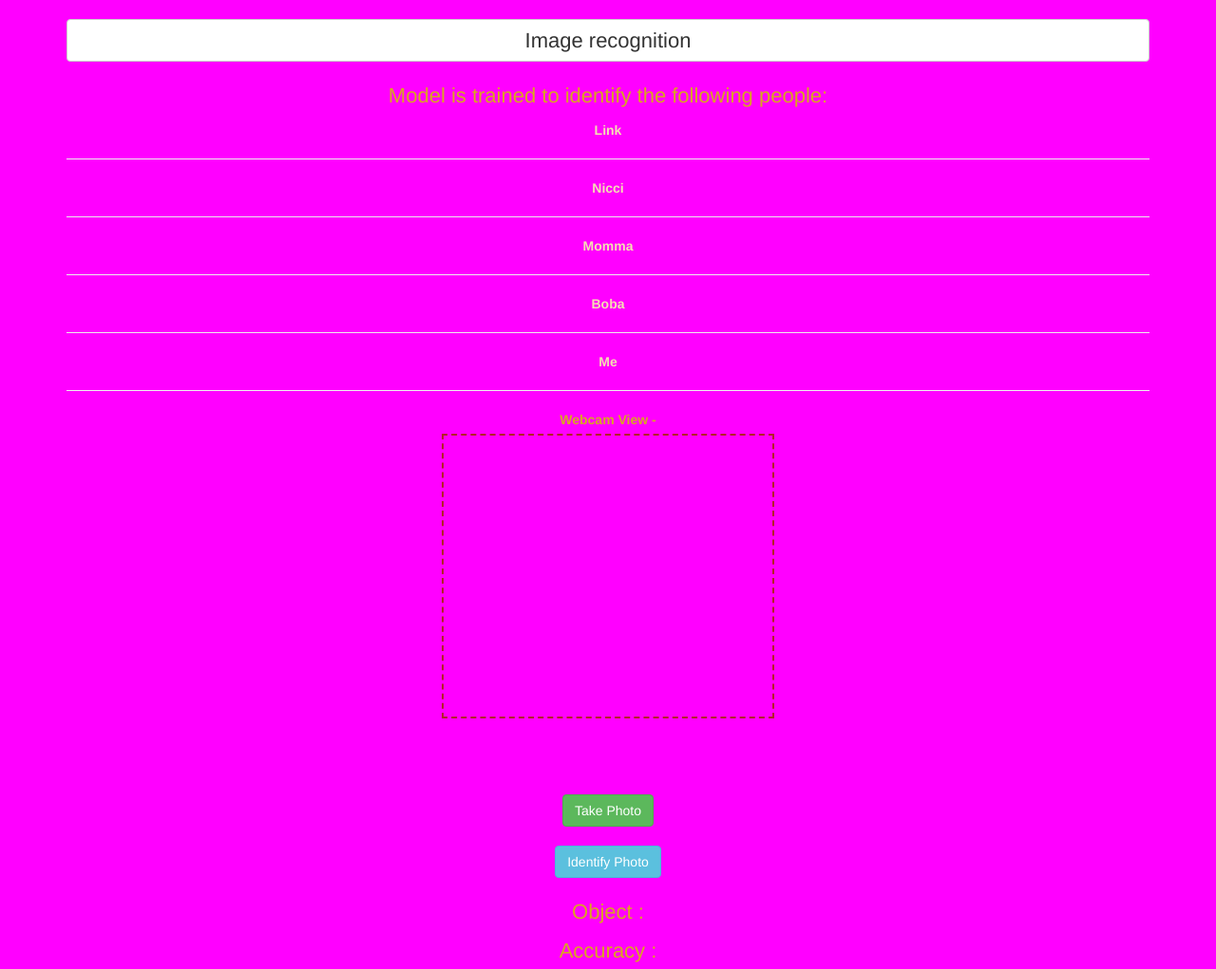
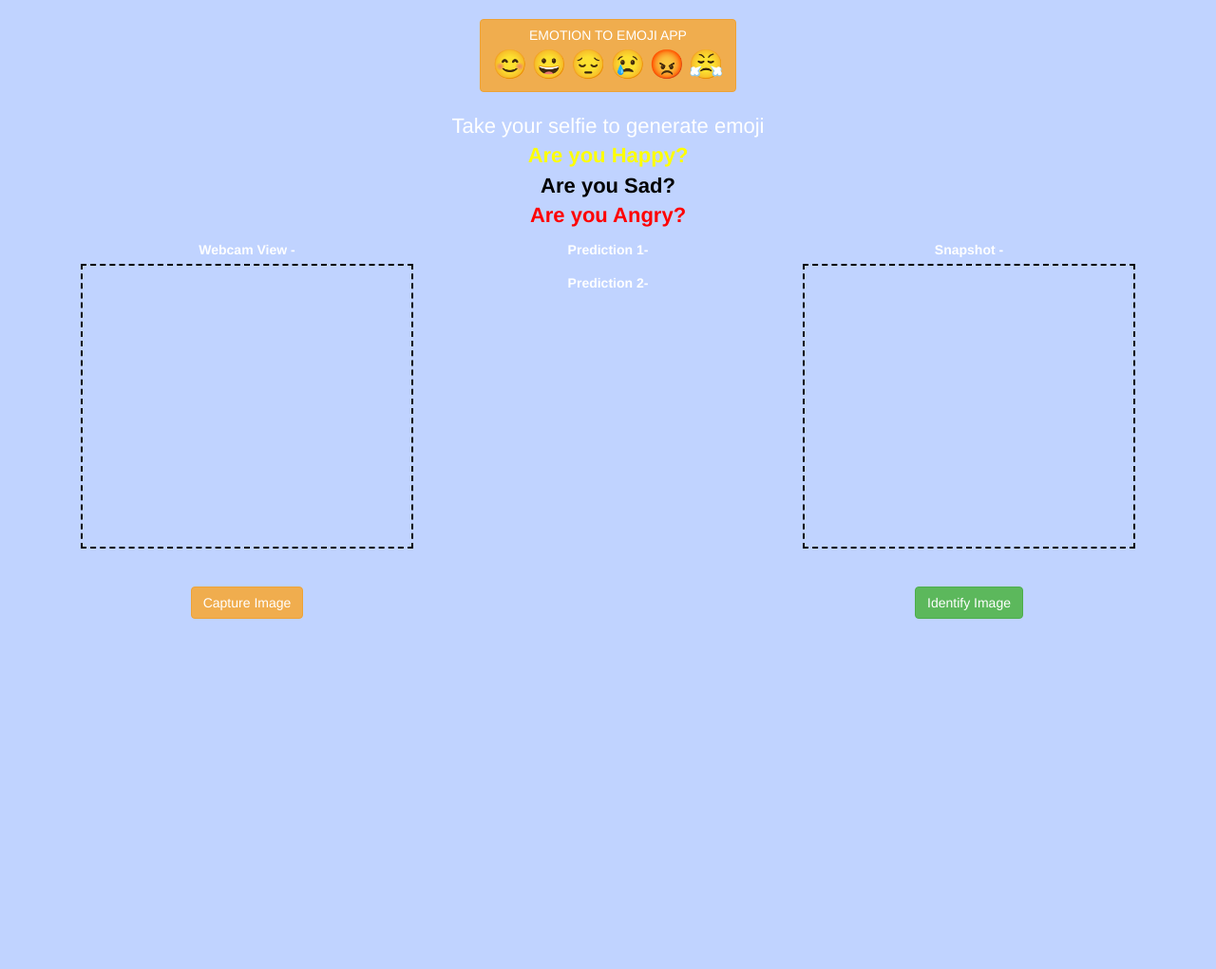
Before and after one commit to BaconRibsSpicyFoodPork/rtfdf, a plain HTML site: page index.html in a window 1280 px wide. Shown: the whole page at 95% size. After the commit the page ends 800 px from the top, so only its background shows below. Drawn offline with nearby package versions, Linux system fonts and the light colour scheme; a script that the page names is missing.

Commit message:
Add files via upload

```diff
--- a/index.html
+++ b/index.html
@@ -1,56 +1,70 @@
-<html><head>
-    <title>Image recognition</title>
+
+<html>
+  <head>
+    <title>Emotion To Emoji</title>
     <meta name="viewport" content="width=device-width, initial-scale=1.0">
     <link rel="stylesheet" href="https://maxcdn.bootstrapcdn.com/bootstrap/3.4.0/css/bootstrap.min.css">
     <script src="https://ajax.googleapis.com/ajax/libs/jquery/3.4.1/jquery.min.js"></script>
     <script src="https://maxcdn.bootstrapcdn.com/bootstrap/3.4.0/js/bootstrap.min.js"></script>
-    <script src="https://unpkg.com/ml5@0.4.3/dist/ml5.min.js"></script><style type="text/css" data-glamor=""></style>
+
+    <script src="https://unpkg.com/ml5@0.4.3/dist/ml5.min.js"></script>
     <script src="https://cdnjs.cloudflare.com/ajax/libs/webcamjs/1.0.26/webcam.js"></script>
 
-   <link rel="stylesheet" href="style.css">
-
+    <link rel="stylesheet" type="text/css" href="style.css">
   </head>
 
   <body>
   <div class="container">
 
     <center>
-<h1 class="btn btn-default heading">Image recognition</h1>
+      <h3 class="btn btn-warning heading">EMOTION TO EMOJI APP<br>
+      <span>&#128522;</span>
+      <span>&#128512;</span>
+      <span>&#128532;</span>
+      <span>&#128546;</span>
+      <span>&#128545;</span>
+      <span>&#128548;</span>
+      </h3>
       <br><br>
-      <p style="font-size: 22px;">Model is trained to identify the following people: </p>
 
-      <b class="name_of_person">
-      Link
-        <hr>
-      Nicci
-        <hr>
-      Momma
-        <hr>
-      Boba
-        <hr>
-      Me
-        <hr>
-      </b>
+      <p style="font-size: 22px;">Take your selfie to generate emoji
+      	<br>
+        <b style="color: yellow">Are you Happy?</b>
+        <br>
+        <b style="color: black">Are you Sad?</b>
+        <br>
+        <b style="color: red">Are you Angry?</b>
+        <br>
+      </p>
 
+      <div class="col-md-4 col-sm-12 col-xs-12">
+        <label>Webcam View - </label>
+        <div id="camera"></div>
+        <br><br>
+        <button class="btn btn-warning" onclick="take_snapshot()">Capture Image</button>
+      </div>
 
+      <div class="col-md-4 col-sm-12 col-xs-12">
+        <label>Prediction 1- </label>
+        <p id="result_emotion_name" class="emotion_name"></p>
+        <p id="update_emoji" class="emoji"></p>
+        <label>Prediction 2- </label>
+        <p id="result_emotion_name1" class="emotion_name"></p>
+        <p id="update_emoji1" class="emoji"></p>
+      </div>
 
-      <label>Webcam View - </label>
-      <div id="camera" style="width: 350px; height: 300px;"><div></div><video autoplay="autoplay" playsinline="playsinline" style="width: 350px; height: 300px;"></video></div>
-      <br><br>
-      <div id="result"></div>
-      <br><br>
-      <button class="btn-success btn" onclick="takeSnapshot()">Take Photo</button>
-      <br><br>
-      <button class="btn-info btn" onclick="check()">Identify Photo</button>
-      <br><br>
-      <p style="font-size: 22px;">Object :  <span id="result_name"></span></p>
-      <p style="font-size: 22px;">Accuracy :  <span id="result_accuracy"></span></p>
+      <div class="col-md-4 col-sm-12 col-xs-12">
+	      <label>Snapshot - </label>
+        <div id="result"></div>
+        <br><br>
+        <button class="btn btn-success" onclick="check()">Identify Image</button>
+      </div>
+
     </center>
 
   </div>
+
 <script src="main.js"></script>
 
-
-
-
- </body></html>
+  </body>
+</html>
--- a/main.js
+++ b/main.js
@@ -1,37 +1 @@
-Webcam.set({
-    width:350,
-    height:300,
-    image_format:'png',
-    png_quality:90
-});
-
-camera=document.getElementById("camera");
-
-Webcam.attach(camera);
-
-function takeSnapshot(){
-    Webcam.snap(function (data_uri) {
-        document.getElementById("result").innerHTML='<img id="captured_image" src="' + data_uri + '">';
-    })
-}
-
-console.log("ml5 version",ml5.version )
-classifier=ml5.imageClassifier('https://teachablemachine.withgoogle.com/models/zEbce9wWo/model.json',modelLoaded);
-function modelLoaded(){
-console.log("modelLoaded")
-}
-
-function check(){
-img=document.getElementById("captured_image")
-classifier.classify(img, gotresult)
-}
-
-function gotresult(error, results){
-if (error) {
-    console.error(error);
-} else {
-    console.log(results);
-    document.getElementById("result_name").innerHTML=results[0].label;
-    document.getElementById("result_accuracy").innerHTML=results[0].confidence.toFixed(3);
-}
-}
+//https://teachablemachine.withgoogle.com/models/_N0QHfXpF/
--- a/style.css
+++ b/style.css
@@ -1,19 +1,27 @@
-body{
-    background-color:fuchsia;
-    color: goldenrod;
+body
+{
+  color: white;
+  background: #c0d3ff;
 }
-
-.heading{
-    width:100%;
-    font-size:22px;
+span
+{
+  font-size: 30px;
 }
-
-#camera{
-border:2px dashed firebrick;
-width:350px;
-height:300px;
+#camera , #result
+{
+  border: 2px dashed black;
+  width: 350px;
+  height: 300px;
 }
-
-.name_of_person,#result_name,#result_accuracy{
-    color: wheat;
+#result_emotion_name ,#result_emotion_name2
+{
+  color: black;
 }
+.emotion_name
+{
+  font-size: 40px;
+}
+.emoji
+{
+  font-size:48px;
+}
```
